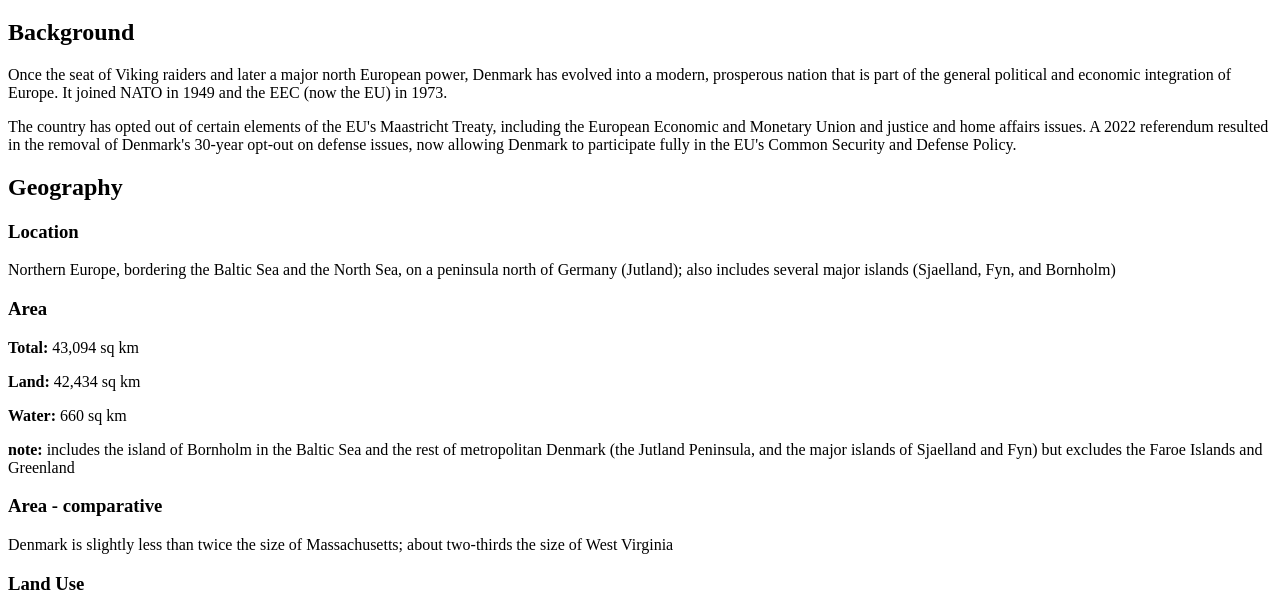
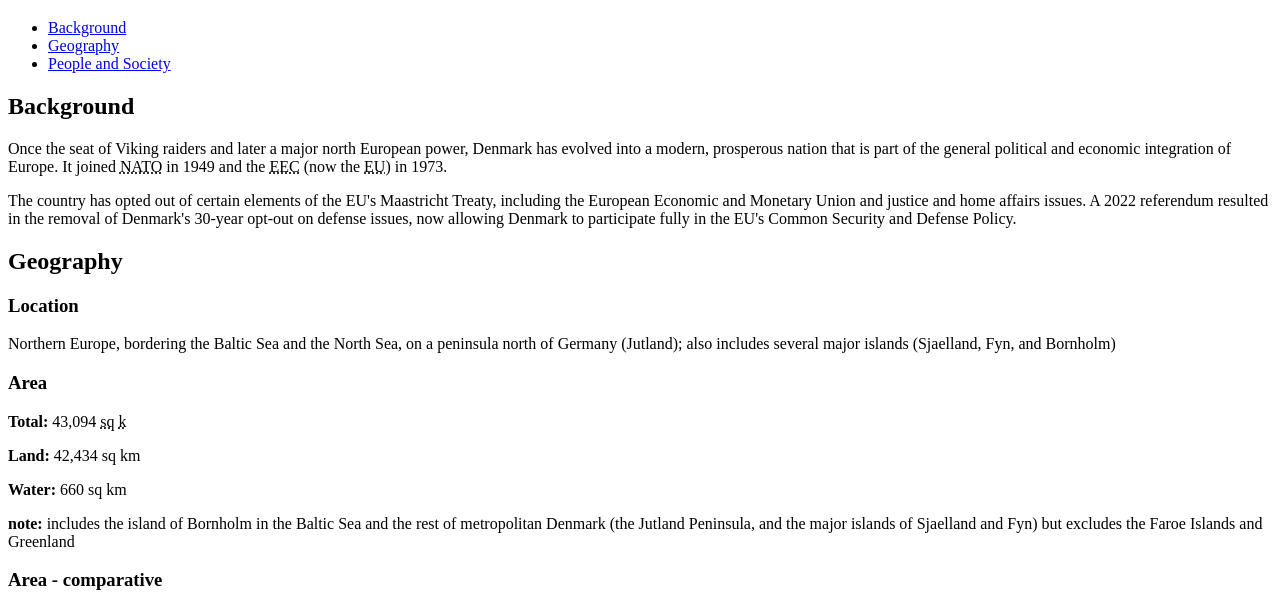
Before and after one commit to AlexHaasey/AlexHaasey.github.io, a plain HTML site: page denmark.html in a window 1280 px wide. Shown: the part 61-668 px from the top of the page. Drawn offline with Linux system fonts and the light colour scheme.

Commit message:
Formatted the page

```diff
--- a/denmark.html
+++ b/denmark.html
@@ -7,14 +7,28 @@
 
     <body>
 
+        <header>
          <h1>Denmark</h1>
 
+         <nav>
+            <ul>
+                <li><a href="#background">Background</a></li>
+                <li><a href="#geography">Geography</a></li>
+                <li><a href="#people-and-society">People and Society</a></li>
+            </ul>
+         </nav>
+        </header>
+
+        <main>
+            <section id="background">
                 <h2>Background</h2>
 
-        <p>Once the seat of Viking raiders and later a major north European power, Denmark has evolved into a modern, prosperous nation that is part of the general political and economic integration of Europe. It joined NATO in 1949 and the EEC (now the EU) in 1973.</p>
+                <p>Once the seat of Viking raiders and later a major north European power, Denmark has evolved into a modern, prosperous nation that is part of the general political and economic integration of Europe. It joined <abbr title="North Atlantic Treaty Organization">NATO</abbr> in 1949 and the <abbr title="European Econonomic Community">EEC</abbr> (now the <abbr title="European Union">EU</abbr>) in 1973.</p>
 
                 <p>The country has opted out of certain elements of the EU's Maastricht Treaty, including the European Economic and Monetary Union and justice and home affairs issues. A 2022 referendum resulted in the removal of Denmark's 30-year opt-out on defense issues, now allowing Denmark to participate fully in the EU's Common Security and Defense Policy.</p>
 
+            </section>
+            <section id="geography">
                 <h2>Geography</h2>
 
                 <h3>Location</h3>
@@ -23,7 +37,7 @@
 
                 <h3>Area</h3>
 
-        <p><strong>Total: </strong>43,094 sq km</p>
+                <p><strong>Total: </strong>43,094 <abbr title="square">sq</abbr> <abbr title="kilometers">k</abbr></p>
                 <p><strong>Land: </strong>42,434 sq km</p>
                 <p><strong>Water: </strong>660 sq km</p>
                 <p><strong>note: </strong>includes the island of Bornholm in the Baltic Sea and the rest of metropolitan Denmark (the Jutland Peninsula, and the major islands of Sjaelland and Fyn) but excludes the Faroe Islands and Greenland</p>
@@ -65,7 +79,9 @@
                     </tr>
 
                 </table>
+            </section>
 
+            <section id="people-and-society">
                 <h2>People and Society</h2>
 
                 <h3>Population</h3>
@@ -111,7 +127,9 @@
                 <p><strong>Major language sample: </strong></p>
 
                 <p>Verdens Faktabog, den uundværlig kilde til grundlæggende oplysninger. (Danish)</p>
+            </section>
 
+        </main>
 
     </body>
 
```
Lines whose indentation alone changed are shown as unchanged.
